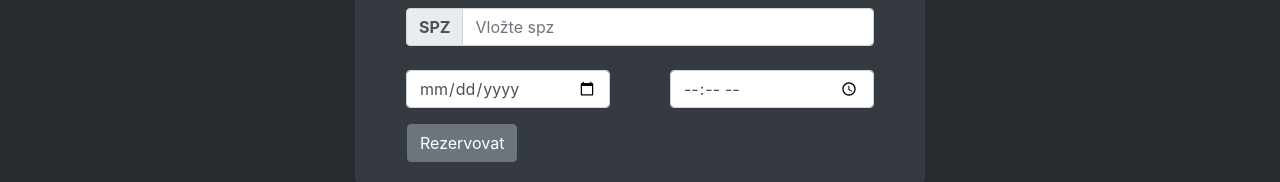
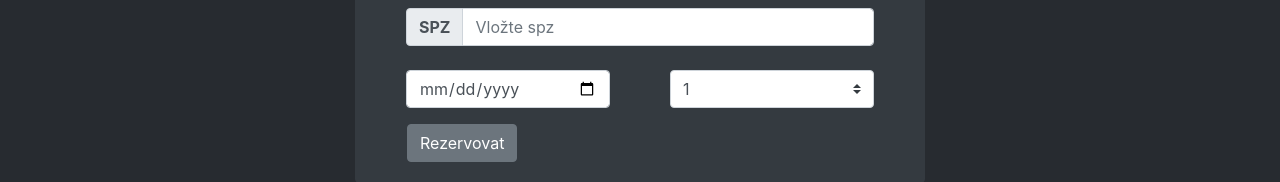
Before and after one commit to heggy98/swinzrepository, a React (Create React App) app in the folder CSAA V2/CSAA/CSAA/src/main/webapp/reactjs/: page /add in a window 1280 px wide. Shown: the part 584-766 px from the top of the page. Built offline with nearby package versions, Linux system fonts and the light colour scheme.

Commit message:
Select > Time

```diff
--- a/CSAA V2/CSAA/CSAA/src/main/webapp/reactjs/src/components/Reservation.js
+++ b/CSAA V2/CSAA/CSAA/src/main/webapp/reactjs/src/components/Reservation.js
@@ -34,6 +34,8 @@ export default class ReservationList extends Component {
             })
     }
 
+
+
     reservationChange(event){
         this.setState({
             [event.target.name]:event.target.value
@@ -60,7 +62,8 @@ export default class ReservationList extends Component {
                                                type="name"
                                                value={name}
                                                onChange={this.reservationChange}
-                                               placeholder="Vložte jméno" />
+                                               placeholder="Vložte jméno"
+                                 />
                              </InputGroup>
                          </Form.Group>
 
@@ -74,6 +77,7 @@ export default class ReservationList extends Component {
                                            type="tel"
                                            value={phone}
                                            onChange={this.reservationChange}
+
                                            placeholder="Vložte tel. číslo" />
                              </InputGroup>
                          </Form.Group>
@@ -104,15 +108,29 @@ export default class ReservationList extends Component {
                                                onChange={this.reservationChange}
                                                placeholder="Date" />
                              </Form.Group></Col>
-                             <Col><Form.Group as={Col} controlId="formTime">
 
-                                 <Form.Control required
-                                               name="time"
-                                               type="time"
-                                               value={time}
-                                               onChange={this.reservationChange}
-                                               label="Time" />
-                             </Form.Group></Col>
+
+                             <Col>
+
+                                 <Form.Group as={Col} controlId="formTime">
+
+                                     <Form.Control as="select" custom  required
+                                                   name="time"
+                                                   type="time"
+                                                   value={time}
+                                                   onChange={this.reservationChange}
+                                                   label="Time">
+                                         <option>1</option>
+                                         <option>2</option>
+                                         <option>3</option>
+                                         <option>4</option>
+                                         <option>5</option>
+                                         />
+                                     </Form.Control>
+                                 </Form.Group>
+
+
+                     </Col>
                          </Row>
 
 
```
